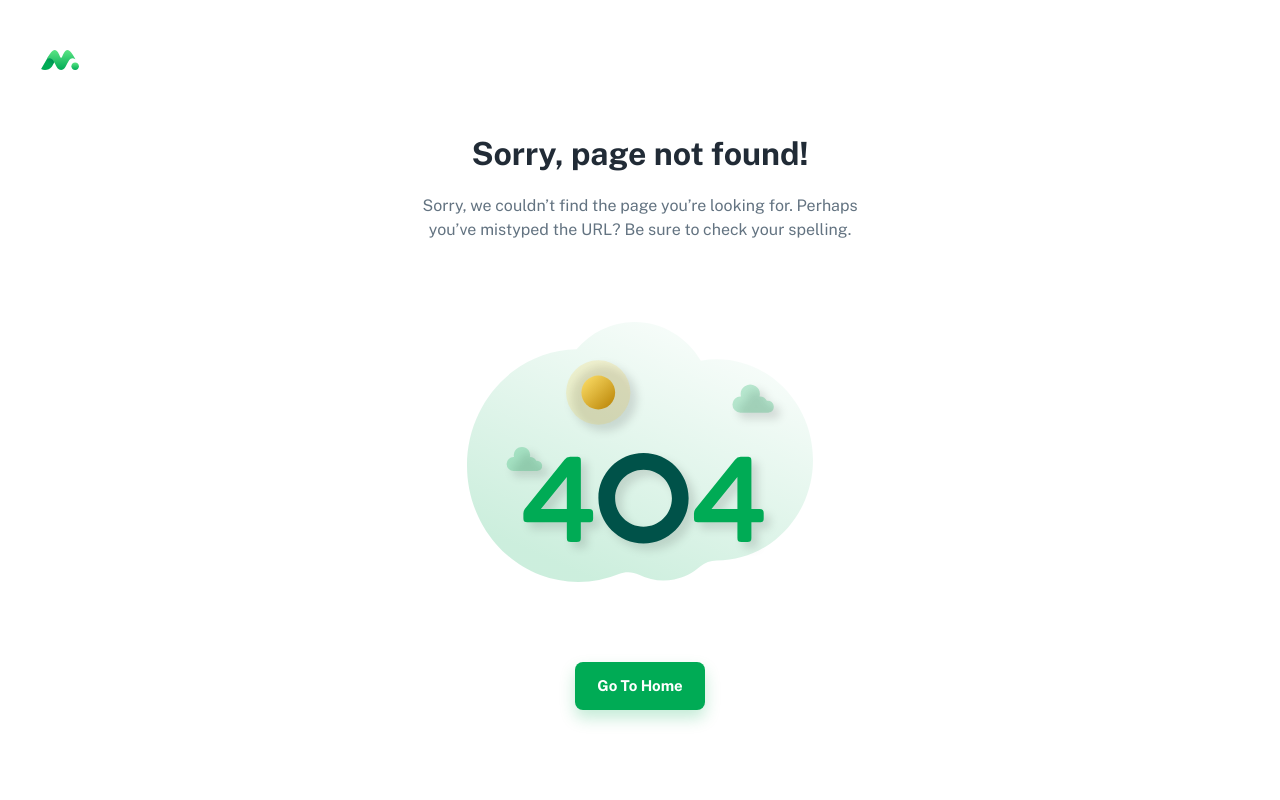
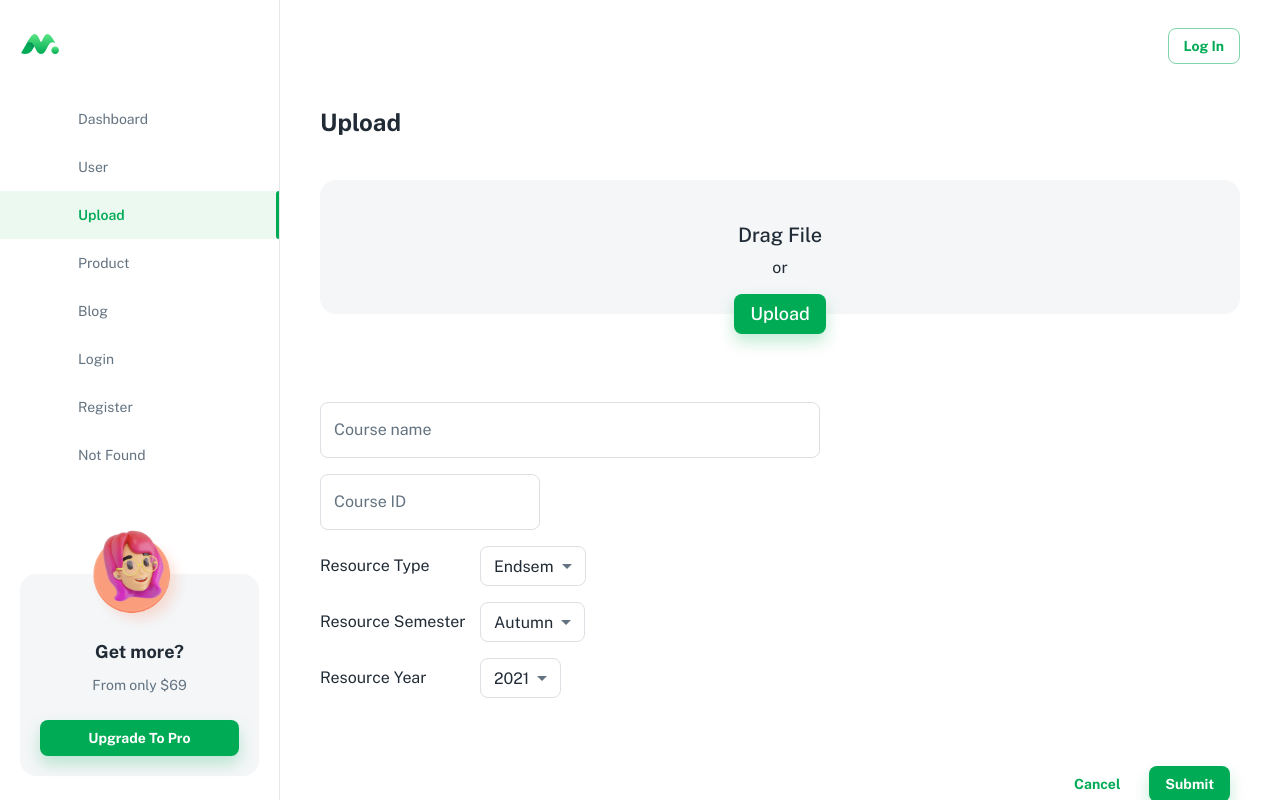
Before and after one commit to shrirangpdeshmukh/ARP_React, a React (Create React App) app: page /upload in a window 1280 px wide. Before the commit this address led to /404. Built offline with nearby package versions, Linux system fonts and the light colour scheme; a web font is replaced by a local one.

Commit message:
Added Upload page

```diff
--- a/package.json
+++ b/package.json
@@ -66,6 +66,8 @@
     "react-dom": "^17.0.2",
     "react-google-login": "^5.2.2",
     "react-helmet-async": "^1.1.2",
+    "react-pdf-thumbnail": "^0.1.0",
+    "react-pdf-to-image": "^1.0.2",
     "react-router-dom": "^6.0.0-beta.4",
     "react-scripts": "^4.0.1",
     "simplebar": "^5.3.5",
--- a/src/components/_dashboard/app/AppCard.js
+++ b/src/components/_dashboard/app/AppCard.js
@@ -68,7 +68,10 @@ export default function AppCard({ color, icon, title, subtitle }) {
         <Icon icon={iconMap.get(icon)} width={24} height={24} />
       </IconWrapperStyle>
       <Typography variant="h3">{title}</Typography>
-      <Typography variant="subtitle2" sx={{ opacity: 0.72 }}>
+      <Typography
+        variant="subtitle2"
+        sx={{ opacity: 0.72, height: '30px', paddingLeft: '10px', paddingRight: '10px' }}
+      >
         {subtitle}
       </Typography>
     </RootStyle>
--- /dev/null
+++ b/src/components/_dashboard/upload/FilePreview.js
@@ -0,0 +1,85 @@
+import PropTypes from 'prop-types';
+// react
+import { useState, useEffect } from 'react';
+// material
+import { Box } from '@mui/material';
+
+// -------------------------------------------------------------
+
+PDFPreview.propTypes = {
+  pdf: PropTypes.object
+};
+Preview.propTypes = {
+  file: PropTypes.object
+};
+FilePreview.propTypes = {
+  file: PropTypes.object
+};
+
+function PDFPreview({ pdf }) {
+  // return (
+  //   <img
+  //     src={viewImage}
+  //     alt="file preview"
+  //     style={{ objectFit: 'cover', width: '100%', height: '100%' }}
+  //   />
+  // );
+
+  return null;
+}
+
+function Preview({ file }) {
+  if (file.type.startsWith('image'))
+    return (
+      <img
+        src={URL.createObjectURL(file)}
+        alt="file preview"
+        style={{ objectFit: 'cover', width: '100%', height: '100%' }}
+      />
+    );
+  if (file.type === 'application/pdf') return <PDFPreview pdf={file} />;
+  return <>File Preview Here</>;
+}
+
+export default function FilePreview({ file }) {
+  let name = '';
+  if (file.name.length <= 24) name = file.name;
+  else {
+    const ext = file.name.split('.')[file.name.split('.').length - 1];
+    name = file.name.substr(0, 21 - ext.length + 1);
+    name += `....${ext}`;
+  }
+
+  return (
+    <Box
+      sx={{
+        borderRadius: '20px',
+        bgcolor: 'grey.200',
+        position: 'relative',
+        overflow: 'hidden',
+        boxShadow: '0 0 2px 0 rgb(145 158 171 / 24%), 0 16px 32px -4px rgb(145 158 171 / 24%)'
+      }}
+    >
+      <Box sx={{ width: '250px', height: '300px', textAlign: 'center' }}>
+        <Preview file={file} />
+      </Box>
+      <Box
+        sx={{
+          width: '250px',
+          height: '40px',
+          position: 'absolute',
+          bottom: 0,
+          bgcolor: 'rgb(255, 72, 66)',
+          borderRadius: '0px 0px 20px 20px',
+          textAlign: 'center',
+          textOverflow: 'ellipsis',
+          overflow: 'hidden',
+          px: 2,
+          lineHeight: '40px'
+        }}
+      >
+        {name}
+      </Box>
+    </Box>
+  );
+}
--- a/src/layouts/dashboard/SidebarConfig.js
+++ b/src/layouts/dashboard/SidebarConfig.js
@@ -6,6 +6,7 @@ import fileTextFill from '@iconify/icons-eva/file-text-fill';
 import lockFill from '@iconify/icons-eva/lock-fill';
 import personAddFill from '@iconify/icons-eva/person-add-fill';
 import alertTriangleFill from '@iconify/icons-eva/alert-triangle-fill';
+import cloudUploadFill from '@iconify/icons-eva/cloud-upload-fill';
 
 // ----------------------------------------------------------------------
 
@@ -21,6 +22,11 @@ const sidebarConfig = [
     title: 'user',
     path: '/user',
     icon: getIcon(peopleFill)
+  },
+  {
+    title: 'upload',
+    path: '/upload',
+    icon: getIcon(cloudUploadFill)
   },
   {
     title: 'product',
--- a/src/layouts/dashboard/index.js
+++ b/src/layouts/dashboard/index.js
@@ -23,12 +23,12 @@ const RootStyle = styled('div')({
 const MainStyle = styled('div')(({ theme }) => ({
   flexGrow: 1,
   overflow: 'auto',
-  height: `calc(100vh - ${APP_BAR_MOBILE}px - 24)`,
-  marginTop: APP_BAR_MOBILE + 24,
+  height: `calc(100vh - ${APP_BAR_MOBILE}px - 12)`,
+  marginTop: APP_BAR_MOBILE + 12,
   // paddingBottom: theme.spacing(10),
   [theme.breakpoints.up('lg')]: {
-    height: `calc(100vh - ${APP_BAR_DESKTOP}px - 24)`,
-    marginTop: APP_BAR_DESKTOP + 24
+    height: `calc(100vh - ${APP_BAR_DESKTOP}px - 12)`,
+    marginTop: APP_BAR_DESKTOP + 12
     // paddingLeft: theme.spacing(2),
     // paddingRight: theme.spacing(2)
   }
--- /dev/null
+++ b/src/pages/Upload.js
@@ -0,0 +1,182 @@
+// react
+import { useState } from 'react';
+// material
+import { Button, Container, Typography, TextField, MenuItem, Box } from '@mui/material';
+// components
+import Page from '../components/Page';
+import FilePreview from '../components/_dashboard/upload/FilePreview';
+
+// ---------------------------------------------------------
+
+const TYPE_OPTIONS = [
+  { value: 'endsem', label: 'Endsem' },
+  { value: 'midsem', label: 'Midsem' },
+  { value: 'tutorial', label: 'Tutorial' },
+  { value: 'quiz', label: 'Quiz' },
+  { value: 'others', label: 'Others' }
+];
+
+const SEM_OPTIONS = [
+  { value: 'autumn', label: 'Autumn' },
+  { value: 'spring', label: 'Spring' }
+];
+
+const YEAR_OPTIONS = [];
+
+for (let i = new Date().getFullYear(); i > 2015; i -= 1) {
+  YEAR_OPTIONS.push({ value: i.toString(), label: i.toString() });
+}
+
+export default function Upload() {
+  const [file, setFile] = useState(null);
+
+  const handleFile = (inFile) => {
+    if (!inFile) return;
+
+    console.log(inFile);
+    setFile(inFile);
+  };
+
+  return (
+    <Page title="Upload | ARP">
+      <Container>
+        <Typography variant="h4" sx={{ mb: 5 }}>
+          Upload
+        </Typography>
+
+        <label htmlFor="file-resource" sx={{ cursor: 'pointer' }}>
+          <Box
+            sx={{ borderRadius: 2, bgcolor: 'grey.200', py: 5 }}
+            onDrop={(event) => {
+              event.preventDefault();
+
+              let file = null;
+              for (let i = 0; i < event.dataTransfer.files.length; i += 1) {
+                if (event.dataTransfer.files[i].type !== '') {
+                  file = event.dataTransfer.files[i];
+                  break;
+                }
+              }
+
+              if (file) handleFile(file);
+            }}
+            onDragOver={(event) => {
+              event.preventDefault();
+            }}
+          >
+            <Box sx={{ textAlign: 'center' }}>
+              <Typography variant="h5" sx={{ fontWeight: 500 }}>
+                Drag File
+              </Typography>
+              <Typography sx={{ position: 'relative', bottom: -6 }}>or</Typography>
+            </Box>
+          </Box>
+        </label>
+
+        <Box style={{ textAlign: 'center', position: 'relative', top: -20 }}>
+          <Button
+            variant="contained"
+            onClick={() => {
+              document.getElementById('file-resource').click();
+            }}
+          >
+            <Typography variant="h6" sx={{ fontWeight: 500, cursor: 'pointer' }}>
+              Upload
+            </Typography>
+          </Button>
+        </Box>
+
+        <input
+          id="file-resource"
+          type="file"
+          hidden
+          onChange={(event) => {
+            handleFile(event.target.files[0]);
+          }}
+        />
+
+        <Box sx={{ display: 'flex', flexWrap: 'wrap' }}>
+          <Box sx={{ display: 'flex', flexDirection: 'column' }} py={5}>
+            <Box py={1}>
+              <TextField label="Course name" sx={{ width: 'min(80vw,500px)' }} />
+            </Box>
+
+            <Box py={1}>
+              <TextField label="Course ID" />
+            </Box>
+
+            <Box py={1} sx={{ display: 'flex' }}>
+              <Typography sx={{ display: 'flex', alignItems: 'center', width: '160px' }}>
+                Resource Type
+              </Typography>
+              <TextField
+                select
+                size="small"
+                value={TYPE_OPTIONS[0].value}
+                sx={{ paddingRight: '20px' }}
+              >
+                {TYPE_OPTIONS.map((option) => (
+                  <MenuItem key={option.value} value={option.value}>
+                    {option.label}
+                  </MenuItem>
+                ))}
+              </TextField>
+            </Box>
+
+            <Box py={1} sx={{ display: 'flex' }}>
+              <Typography sx={{ display: 'flex', alignItems: 'center', width: '160px' }}>
+                Resource Semester
+              </Typography>
+              <TextField
+                select
+                size="small"
+                value={SEM_OPTIONS[0].value}
+                sx={{ paddingRight: '20px' }}
+              >
+                {SEM_OPTIONS.map((option) => (
+                  <MenuItem key={option.value} value={option.value}>
+                    {option.label}
+                  </MenuItem>
+                ))}
+              </TextField>
+            </Box>
+
+            <Box py={1} sx={{ display: 'flex' }}>
+              <Typography sx={{ display: 'flex', alignItems: 'center', width: '160px' }}>
+                Resource Year
+              </Typography>
+              <TextField
+                select
+                size="small"
+                value={YEAR_OPTIONS[0].value}
+                sx={{ paddingRight: '20px' }}
+              >
+                {YEAR_OPTIONS.map((option) => (
+                  <MenuItem key={option.value} value={option.value}>
+                    {option.label}
+                  </MenuItem>
+                ))}
+              </TextField>
+            </Box>
+          </Box>
+
+          {/* {file ? (
+            <Box
+              px={2}
+              sx={{ display: 'flex', justifyContent: 'center', alignItems: 'center', flexGrow: 1 }}
+            >
+              <FilePreview file={file} />
+            </Box>
+          ) : null} */}
+        </Box>
+
+        <Box sx={{ textAlign: 'right' }}>
+          <Button sx={{ margin: '20px 10px' }}>Cancel</Button>
+          <Button variant="contained" sx={{ margin: '20px 10px' }}>
+            Submit
+          </Button>
+        </Box>
+      </Container>
+    </Page>
+  );
+}
--- a/src/routes.js
+++ b/src/routes.js
@@ -12,6 +12,7 @@ import Products from './pages/Products';
 import Blog from './pages/Blog';
 import User from './pages/User';
 import CoursePage from './pages/CoursePage';
+import Upload from './pages/Upload';
 import NotFound from './pages/Page404';
 
 // ----------------------------------------------------------------------
@@ -31,6 +32,7 @@ export default function Router({ user, updateUser }) {
         { path: 'app', element: <DashboardApp /> },
         { path: 'user', element: <User /> },
         { path: 'course', element: <CoursePage /> },
+        { path: 'upload', element: <Upload /> },
         { path: 'products', element: <Products /> },
         { path: 'blog', element: <Blog /> }
       ]
```
Also changed, not shown: 2 other files (tests, documents, lock files or other folders).
